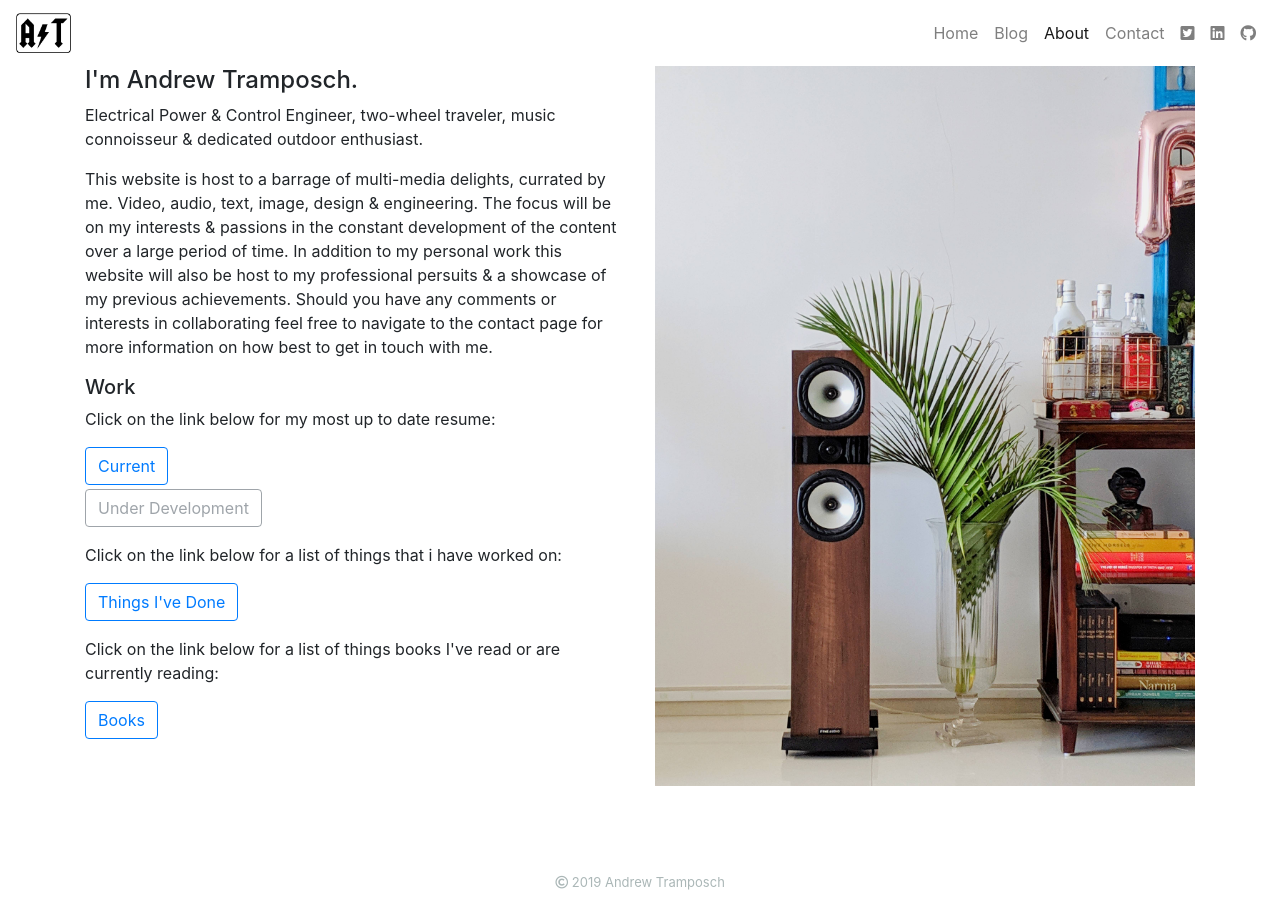
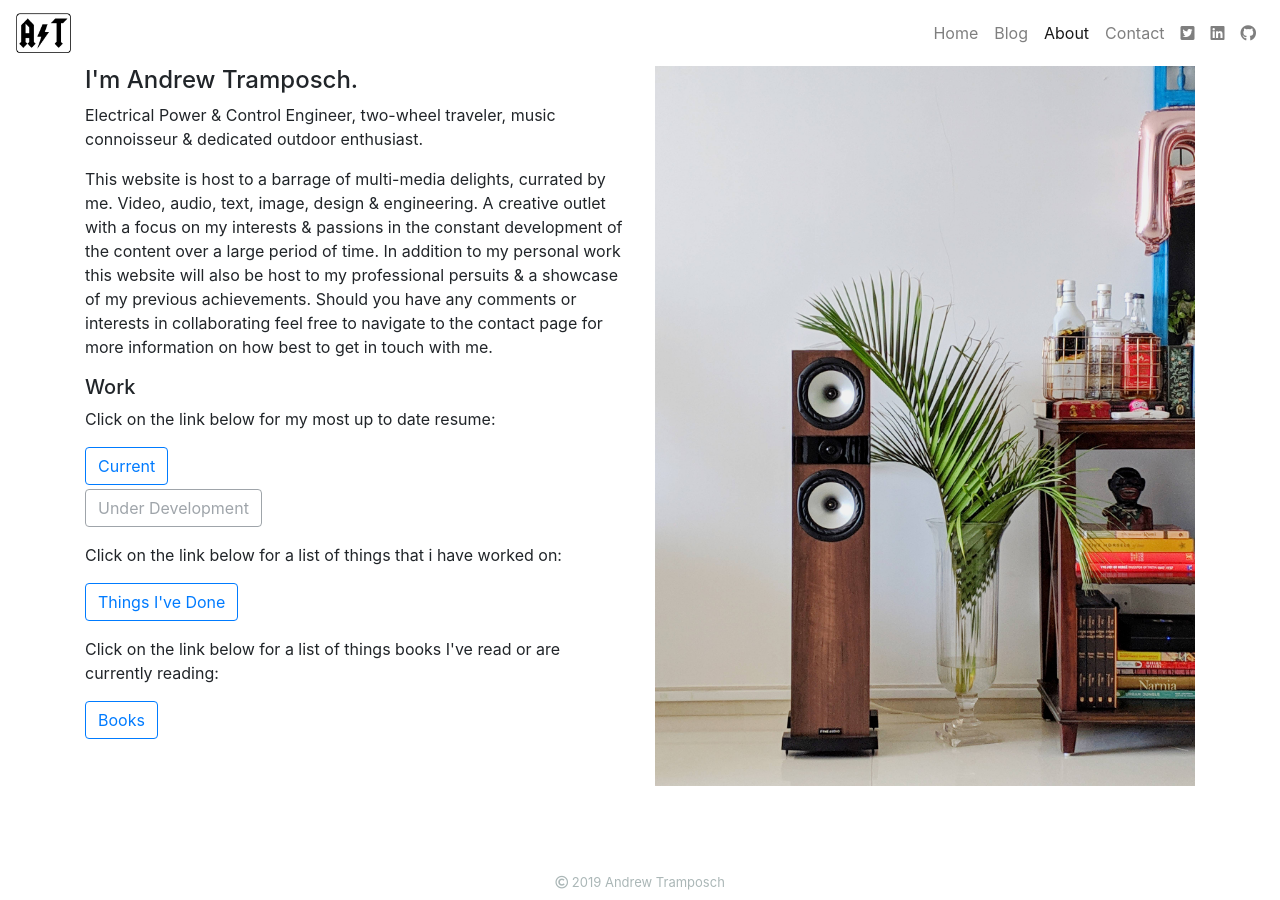
Before and after one commit to atramposch/website, a Jekyll site: the page built from about/index.html, in a window 1280 px wide. Built offline with Jekyll 4.4.1, drawn with Linux system fonts in a browser that asks for light colours.

Commit message:
updated about page description text

```diff
--- a/about/index.html
+++ b/about/index.html
@@ -13,7 +13,7 @@ nav: About
 
 		<p>
 			This website is host to a barrage of multi-media delights, currated by me. Video, audio, text, image,
-			design & engineering. The focus will be on my interests
+			design & engineering. A creative outlet with a focus on my interests
 			& passions in the constant development of the content over a large period of time. In addition to my
 			personal work
 			this website will also be host to my professional persuits & a showcase of my previous achievements. Should
```
Also changed, not shown: 1 other file.
